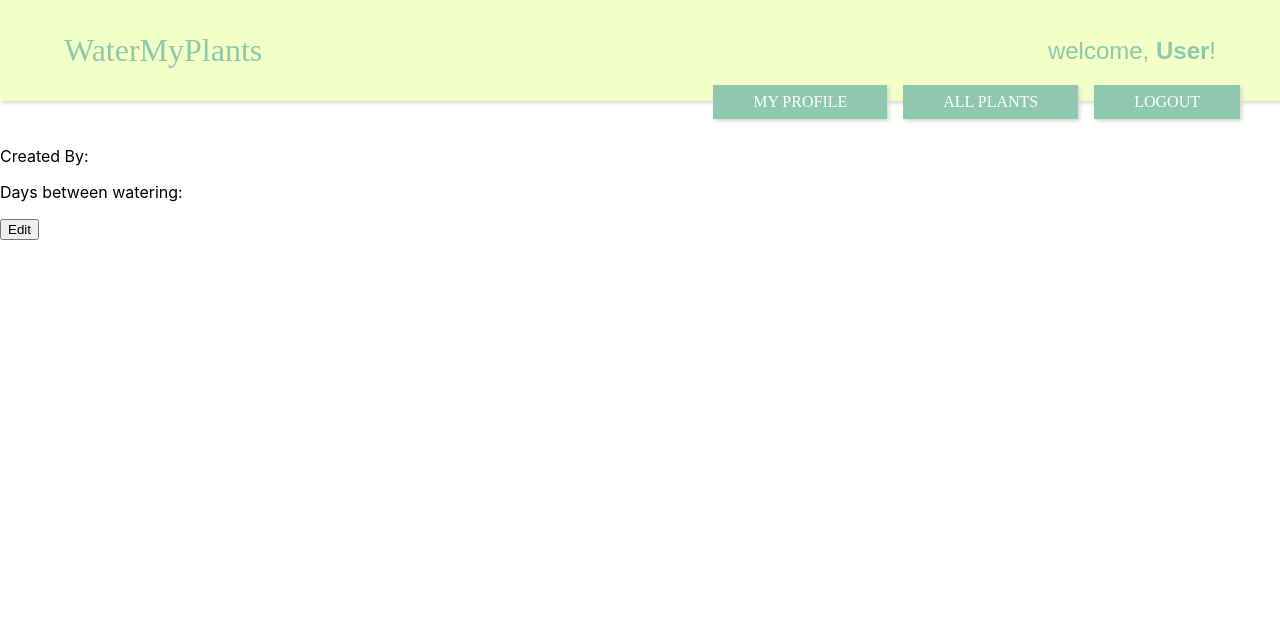
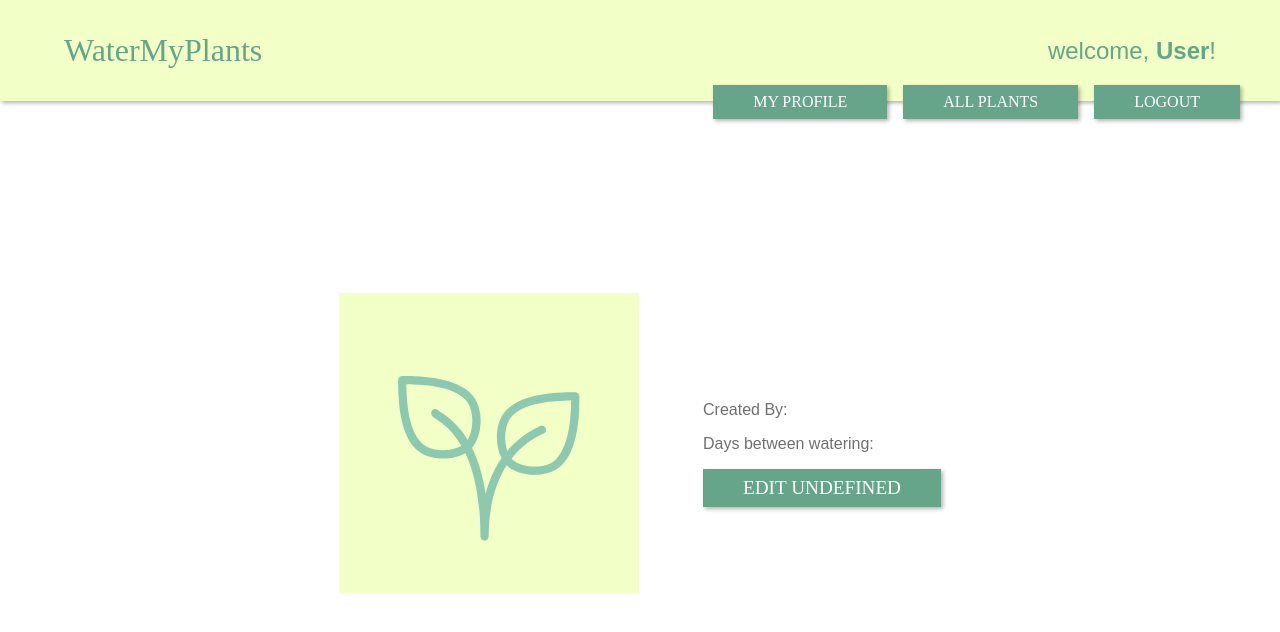
Before and after one commit to water-my-plants-tt-43/water-my-plants, a React (Create React App) app in the folder client/: page /plant/1 in a window 1280 px wide. Shown: the top 632 px of the page. Built offline with nearby package versions, Linux system fonts and the light colour scheme; no server answers; sample sign-in values are in the browser's storage; a web font is replaced by a local one.

Commit message:
individual plants is styled

```diff
--- a/client/src/components/IndividualPlant.js
+++ b/client/src/components/IndividualPlant.js
@@ -1,6 +1,74 @@
 import React, { useState, useEffect } from "react";
+import Button from './Button'
+import styled from 'styled-components'
+import thumb from '../plantThumbImg.svg'
 import { useParams, useHistory } from "react-router-dom";
 import { axiosWithAuth } from "../utils/axiosWithAuth";
+
+const Wrapper= styled.div`
+width:100%;
+height:80vh;
+overflow:hidden;
+display: flex;
+justify-content:center;
+align-items:center;
+font-family:${props=>props.theme.font.body};
+font-weight:400;
+color: ${props=>props.theme.color.grayDark};
+
+& .infoContainer{
+  width:80%;
+  margin:auto;
+  display:flex;
+  justify-content: center;
+  align-items:center;
+}
+
+& .info{
+  margin:2rem;
+}
+
+& .imgContainer{
+  width: 300px;
+  margin:2rem;
+
+
+  & img{
+    width:100%;
+    height:auto;
+    object-fit:cover;
+  }
+};
+
+& button{
+  font-size: 1.2rem;
+}
+
+& .large{
+
+  width:70%;
+  position:absolute;
+  z-index: 1;
+  color: ${props=>props.theme.color.teal};
+  left:0;
+  margin:0;
+  padding:0;
+  opacity:.12;
+  top:35%;
+  transform-origin: center center;
+  transform: translate(0,-50%);
+
+  & h1{
+  font-family:${props=>props.theme.font.display};
+  font-weight:400;
+  width:100%;
+  font-size:15rem;
+  margin:0;
+  padding:0;
+  }
+
+}
+`
 
 const IndividualPlant = (props) => {
   // const {
@@ -24,20 +92,27 @@ const IndividualPlant = (props) => {
   }, []);
 
   return (
-    <div className='plant-list-item'>
-      <div className='plant-view'>
-        <div className='view-header'>
-          <h1>{plant.nickname}</h1>
+    <Wrapper>
+
+      <div className='large'><h1>{plant.nickname}</h1></div>
+      <div className= 'infoContainer'>
+      <div className='imgContainer'>
+        <img src={thumb} alt='plant'/>
+      </div>
+
+
+
+        <div className='info'>
+          <h3>{plant.nickname}</h3>
           <p>{plant.last_water && plant.last_water.slice(0,10)}</p>
           <p>{plant.species}</p>
           <p>Created By: {plant.user}</p>
           <p>Days between watering: {plant.water_frequency}</p>
-          <button onClick={() => push(`/plant/${plant.user_plants_id}/edit`)}>
-            Edit {plant.nickname}
-          </button>
+          <Button onClick={() => push(`/plant/${plant.user_plants_id}/edit`)} innerText={`Edit ${plant.nickname}`}/>
         </div>
-      </div>
-    </div>
+        </div>
+
+    </Wrapper>
   );
 };
 
--- a/client/src/context/ThemeContext.js
+++ b/client/src/context/ThemeContext.js
@@ -7,9 +7,9 @@ export const theme = {
         display: `xants, serif`,
         body:'century-gothic, sans-serif',
     },
-    shadow: '2px 2px 4px #d4d4d4',
+    shadow: '2px 2px 4px rgba(0,0,0,.3)',
     color:{
-        teal: '#8ec8af',
+        teal: '#67a58a',
         hover: '#75ac49',
         background: '#f2ffc6',
         white: '#ffffff',
```
